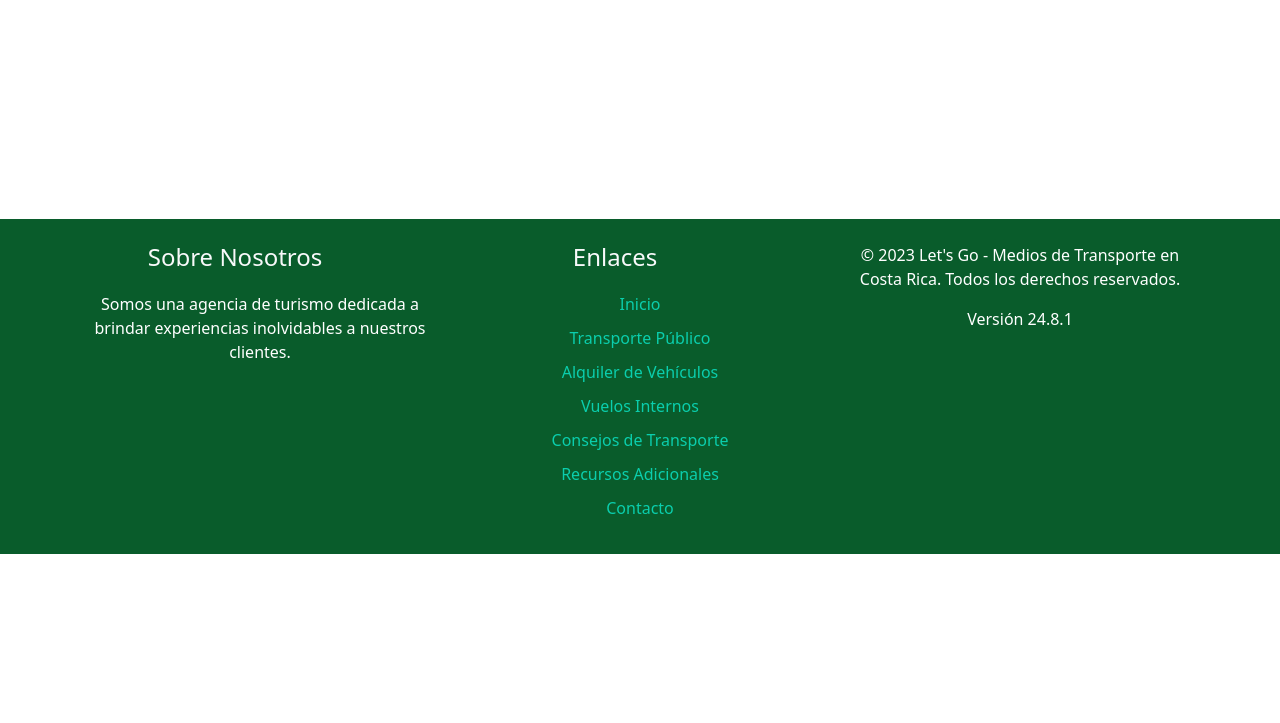
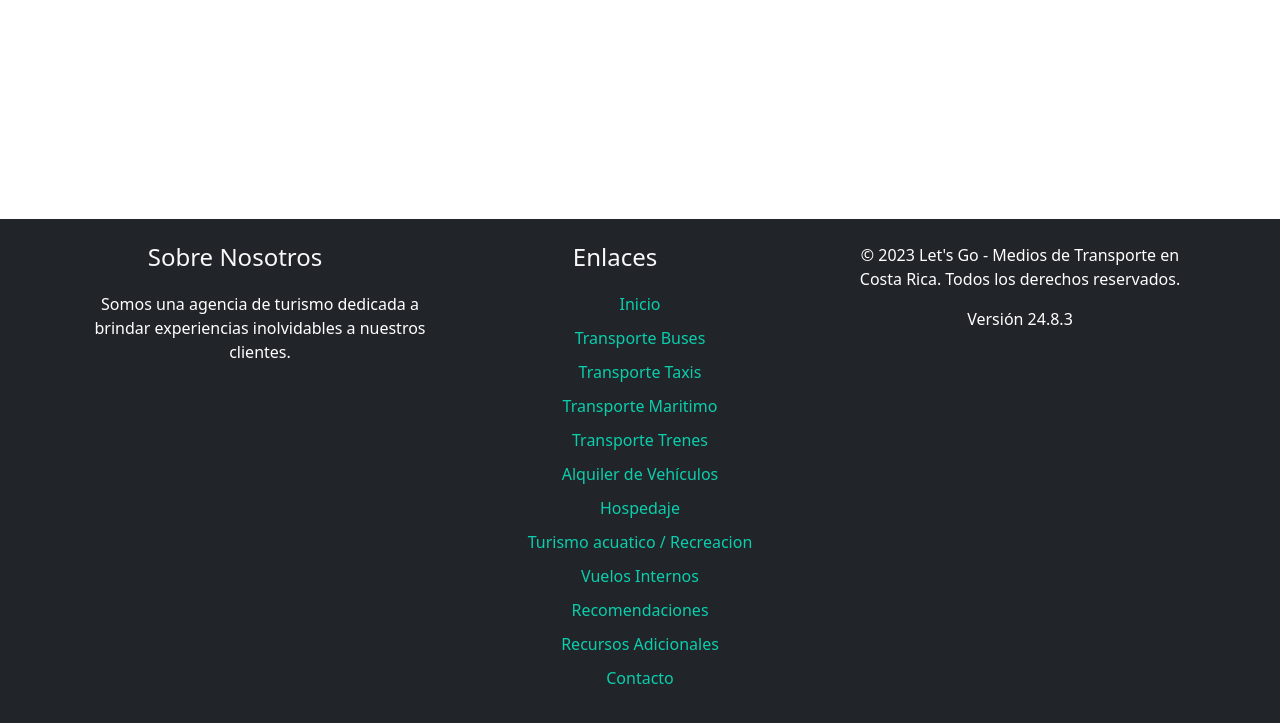
Before and after one commit to arodriguezlan/LetsGo, a plain HTML site: page hospedaje.html in a window 1280 px wide. Shown: the part 853-1576 px from the top of the page. Before the commit the page ends 1407 px from the top, so only its background shows below. Drawn offline with nearby package versions, Linux system fonts and the light colour scheme.

Commit message:
Hospedaje PreFinal.

```diff
--- a/hospedaje.html
+++ b/hospedaje.html
@@ -15,7 +15,7 @@
 </head>
 <header>
 
-  <nav class="navbar navbar-expand-lg navbar navbar-dark bg-dark"">
+  <nav class="navbar navbar-expand-lg navbar navbar-dark bg-dark">
     <div class="container-fluid">
       <a class="navbar-brand" href="#"><img src="img/logo1.png" alt="logo"></a>
       <button class="navbar-toggler" type="button" data-bs-toggle="collapse" data-bs-target="#navbarSupportedContent" aria-controls="navbarSupportedContent" aria-expanded="false" aria-label="Toggle navigation">
@@ -34,9 +34,9 @@
               <li><a class="dropdown-item" href="MediosBus.html">Transporte Terrestre Bus</a></li>
               <li><a class="dropdown-item" href="MediosTaxis.html">Transporte Terrestre Taxis</a></li>
               <li><a class="dropdown-item" href="MediosTren.html">Transporte Terrestre Tren</a></li>
+              <li><a class="dropdown-item" href="transporteAcuatico.html">Transporte Maritimo</a></li>
               <li><a class="dropdown-item" href="MEdiosRentacard.html">Rent a Car</a></li>
-              <li><a class="dropdown-item" href="transporteAcuatico.html">Transporte Maritimo</a></li>
-              <li><a class="dropdown-item" href="alquilerAcuatico.html">Alquiler de Vehiculos Acuaticos</a></li>
+              <li><a class="dropdown-item" href="alquilerAcuatico.html">Deporte Acuatico y recreacion</a></li>
               <li><a class="dropdown-item" href="aereo.html">Transporte Aereo</a></li>
               <li><a class="dropdown-item" href="hospedaje.html">Hospedaje</a></li>
               <li><a class="dropdown-item" href="tour.html">Tours</a></li>
@@ -48,9 +48,6 @@
           </li>
           <li class="nav-item">
             <a class="nav-link active" aria-current="page" href="contacto.html">Contacto</a>
-          </li>
-          <li class="nav-item">
-            <a class="nav-link" href="#">Enlace</a>
           </li>
           </li>
           <li class="nav-item">
@@ -95,7 +92,7 @@
                 <a href="https://www.youtube.com/" class="social-icon"><img src="img/Youtube.png" alt="YouTube"></a>
             </div>
       </main>
-      <footer class="bg-green text-light py-4">
+      <footer class="bg-dark text-light py-4">
         <div class="container">
             <div class="row">
                 <div class="col-md-4">
@@ -106,21 +103,26 @@
                     <h3>Enlaces</h3>
                     <ul class="list-unstyled">
                         <li><a href="index.html">Inicio</a></li>
-                        <li><a href="#">Transporte Público</a></li>
-                        <li><a href="#">Alquiler de Vehículos</a></li>
+                        <li><a href="MediosBus.html">Transporte Buses</a></li>
+                        <li><a href="MediosTaxis.html">Transporte Taxis</a></li>
+                        <li><a href="transporteAcuatico.html">Transporte Maritimo</a></li>
+                        <li><a href="MediosTren.html">Transporte Trenes</a></li>
+                        <li><a href="MEdiosRentacard.html">Alquiler de Vehículos</a></li>
+                        <li><a href="hospedaje.html">Hospedaje</a></li>
+                        <li><a href="alquilerAcuatico.html">Turismo acuatico / Recreacion</a></li>
                         <li><a href="aereo.html">Vuelos Internos</a></li>
-                        <li><a href="consejoTransporte.html">Consejos de Transporte</a></li>
+                        <li><a href="recomendacciones.html">Recomendaciones</a></li>
                         <li><a href="recursosAdicionales.html">Recursos Adicionales</a></li>
                         <li><a href="contacto.html">Contacto</a></li>
                     </ul>
                 </div>
                 <div class="col-md-4">
                     <p>&copy; 2023 Let's Go - Medios de Transporte en Costa Rica. Todos los derechos reservados.</p>
-                    <p>Versión 24.8.1</p>
+                    <p>Versión 24.8.3</p>
                 </div>
             </div>
         </div>
-    </footer>
+      </footer>
 
 
 
```
